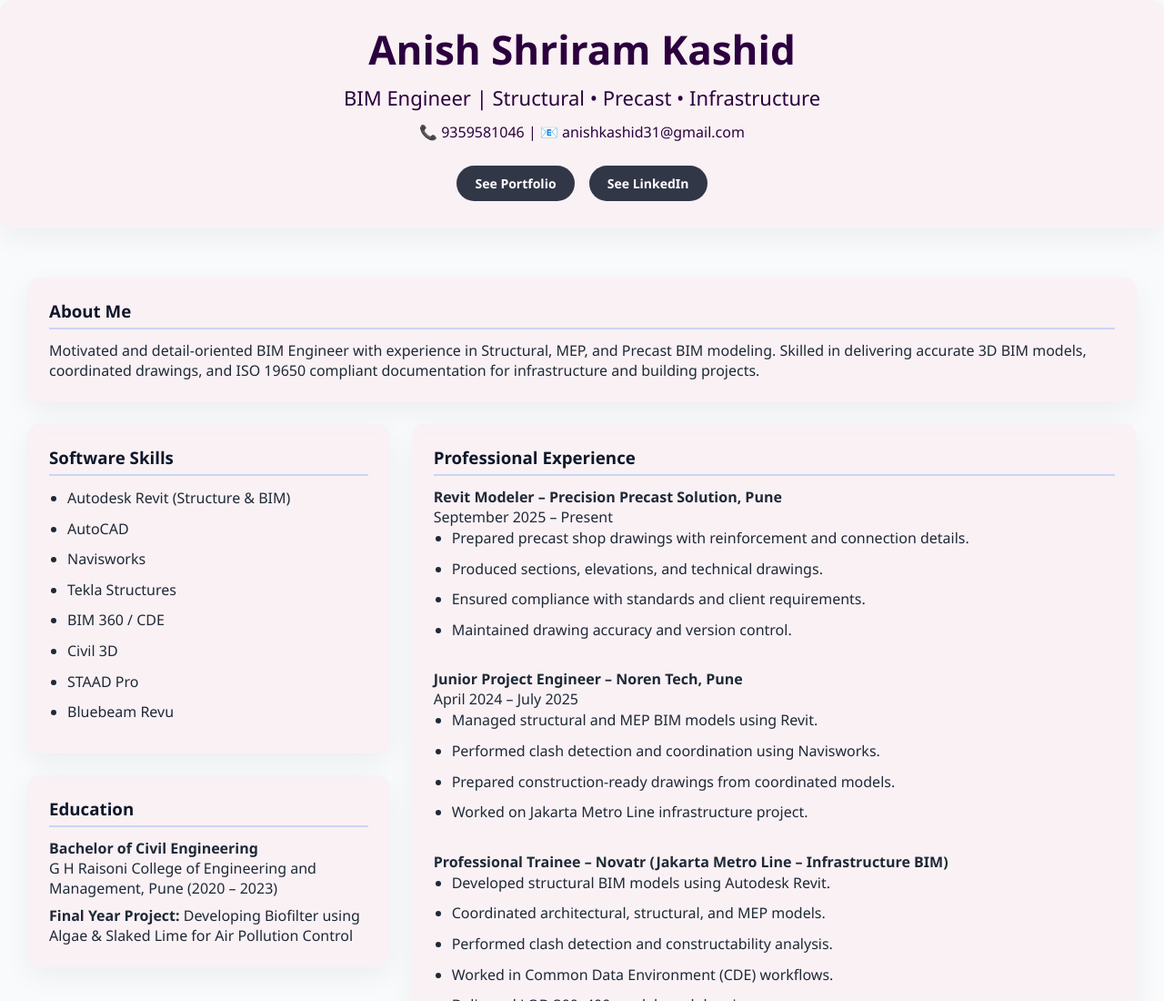
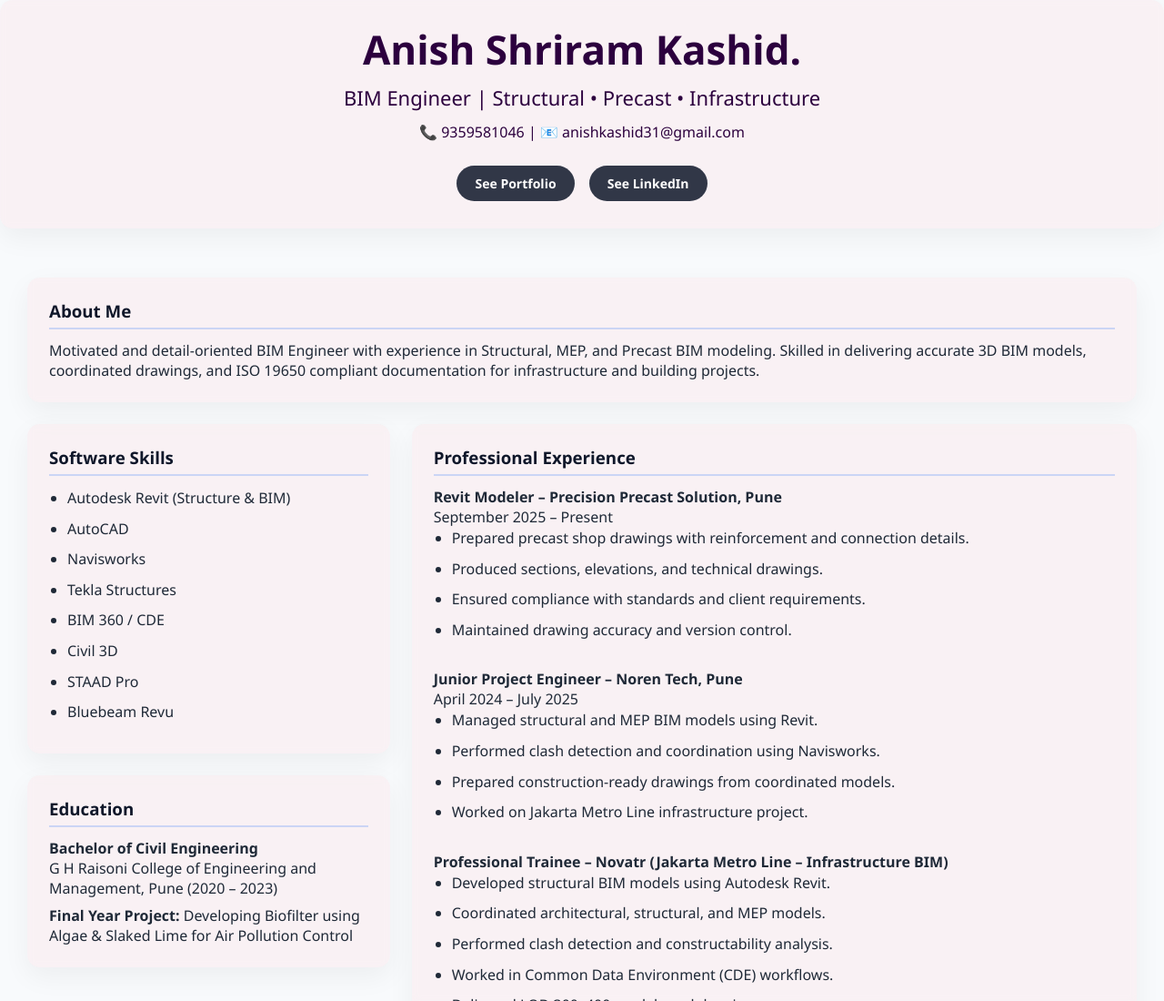
Before and after one commit to anish-k-31/Profile, a plain HTML site: page index.html in a window 1280 px wide. Shown: the top 1100 px of the page at 91% size. Drawn offline with Linux system fonts and the light colour scheme.

Commit message:
Update index.html

```diff
--- a/index.html
+++ b/index.html
@@ -166,7 +166,7 @@
 
   <!-- HEADER -->
   <header class="card container" id="mainHeader">
-    <h1>Anish Shriram Kashid
+    <h1>Anish Shriram Kashid.
     <h2>BIM Engineer | Structural • Precast • Infrastructure</h2>
     <p>📞 9359581046 | 📧 anishkashid31@gmail.com</p>
 
```
